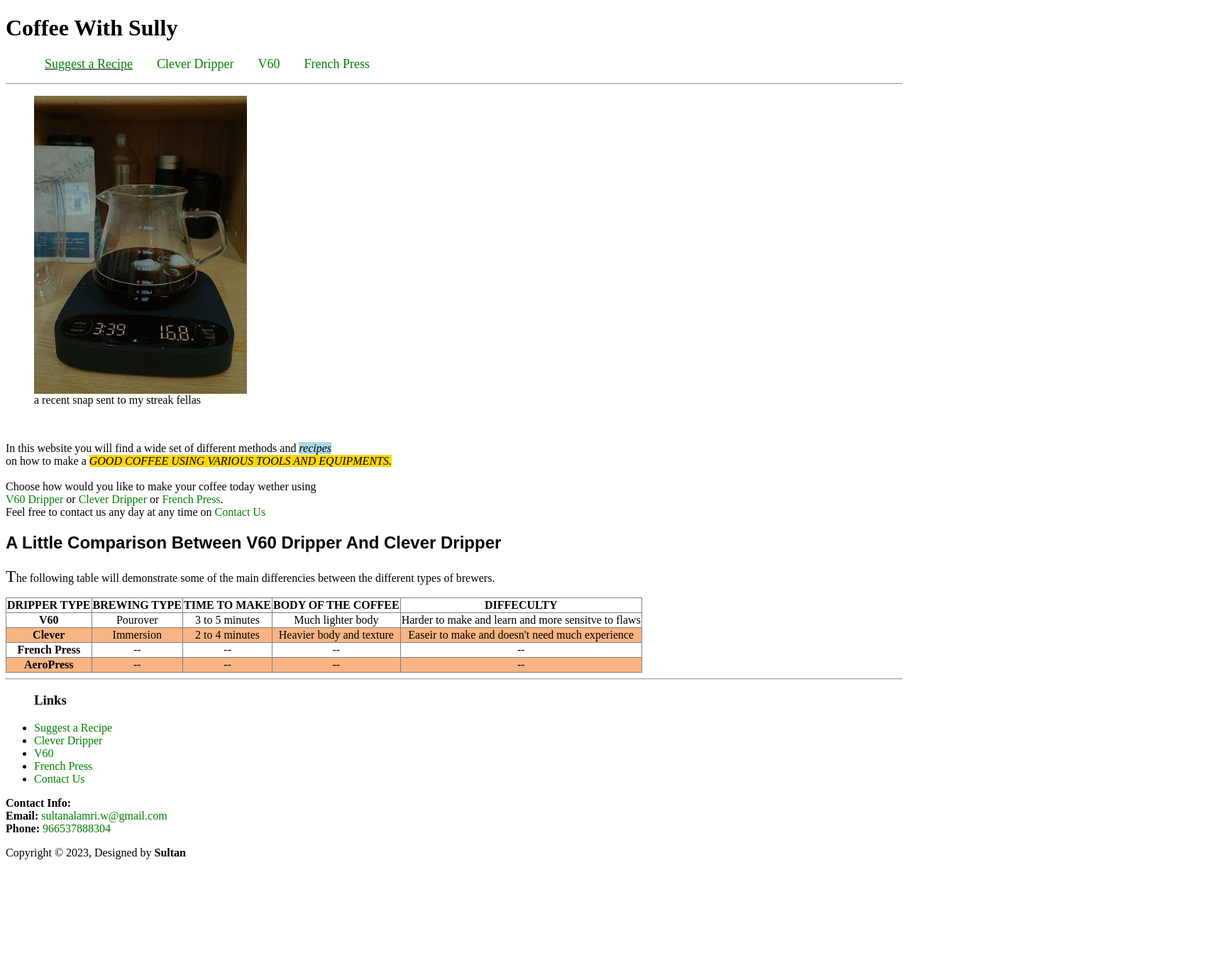
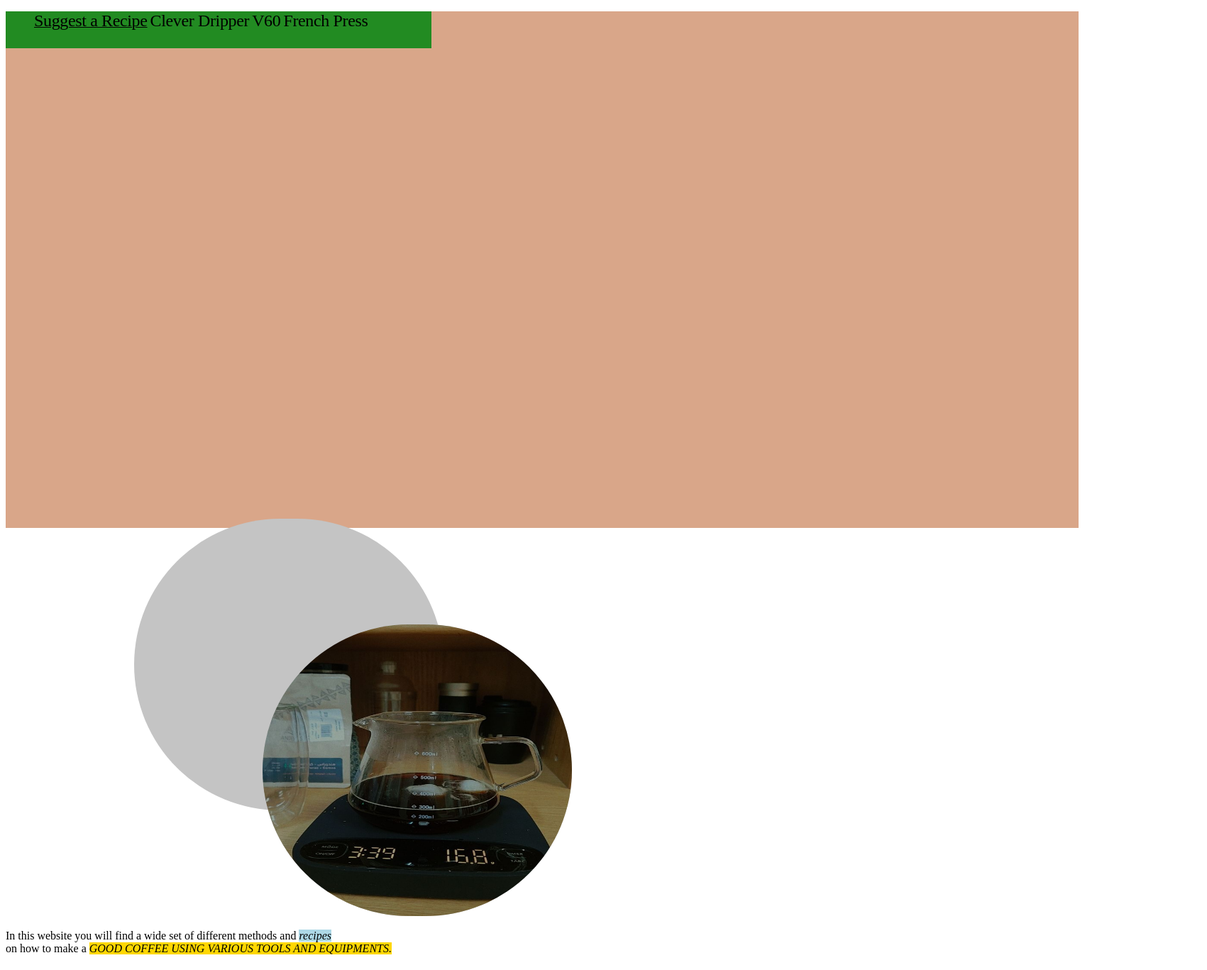
Before and after one commit to iSullya/swe-363-231, a plain HTML site: page index.html in a window 1280 px wide. Shown: the top 1367 px of the page at 71% size, 1701 px wide, since content can reach past the window. Before the commit the page ends 1227 px from the top, so only its background shows below. Drawn offline with Linux system fonts and the light colour scheme.

Commit message:
halfway thru framework

```diff
--- /dev/null
+++ b/css-3-exercise-1.css
@@ -0,0 +1,149 @@
+body {
+    /* background-color: rgb(27, 27, 27);  */
+    /* color: #b8bad4; */
+}
+
+/* img {
+
+    display: block;
+} */
+
+a {
+    color: green;
+    text-decoration: none;
+}
+
+a:hover {
+
+    font-weight: bold;
+}
+
+nav li {
+    display: inline;
+    /* display: flex; */
+
+
+
+}
+nav ul li:nth-child(1){
+    text-decoration: underline;
+}
+
+a:visited {
+    color: rgb(5, 45, 133);
+}
+
+table{
+    table-layout: fixed;
+    /* width: 100%; */
+    text-align: center;
+    border-collapse: collapse;
+}
+thead{
+    text-transform: uppercase;
+}
+
+tr:nth-child(even){
+    background-color: rgb(249, 180, 131);
+}
+tr:hover{
+    background-color: rgb(224, 126, 55);
+}
+
+/* .top{
+    background-color: #eb5406;
+} */
+
+em{
+    background: lightblue;
+}
+em#the_most_important{
+    background: gold;
+    text-transform: uppercase;
+}
+
+h2{
+    font-family: sans-serif;
+}
+
+h1,h2,h3,h4,h5,h6{
+    text-transform: capitalize;
+}
+
+h2 + p::first-letter{
+    font-size: x-large;
+}
+
+
+::selection{
+    background-color: #d9a689;
+    color: #261420;
+}
+
+input{
+    height: 20px;
+    border-color: lightgray;
+}
+header{
+    /* Rectangle 11 */
+    width: 1512px;
+    height: 79px;
+    flex-shrink: 0;
+    margin-bottom: 649px;
+
+
+
+}
+
+figure#fig1{
+    width: 436px;
+    height: 411px;
+    border-radius: 436px;
+    background: #C4C4C4;
+    margin: 149px 895px 168px 181px;
+
+}
+
+img#main_img{
+    width: 436px;
+    height: 411px;
+    flex-shrink: 0;
+    border-radius: 436px;
+
+    margin: 149px 895px 168px 181px;
+    background: #C4C4C4;
+}
+
+section#sec1{
+    /* Frame 7 */
+    background: #d9a689;
+    width: 1512px;
+    height: 728px;
+    flex-shrink: 0;
+    margin-bottom: 2340px;
+}
+nav#main_nav{
+    /* Rectangle 12 */
+    width: 600px;
+    height: 52px;
+    flex-shrink: 0;
+    background:forestgreen ;
+    margin: 13px 1028px 663px 0px;  /* !!!!!!!!!!!!!!!!!!!!!!!!!!!!!*/
+}
+
+nav ul li a{
+    width: 105px;
+    height: 26px;
+    flex-direction: column;
+    justify-content: center;
+    flex-shrink: 0;
+
+    color: #000;
+    text-align: center;
+    /* font-family: Gentium Book Basic; */
+    font-size: 24px;
+    font-style: normal;
+    font-weight: 400;
+    line-height: normal;
+    letter-spacing: -0.36px;
+}
--- a/index.html
+++ b/index.html
@@ -9,37 +9,55 @@
         <meta name="author" content="Sultan Alharbi">
         <meta name="viewport" content="width=device-width, initial-scale=1.0">
         <title>How to Make Pourover Coffee</title>
-        <link rel="stylesheet" href="styling2.css">
+        <link rel="stylesheet" href="css-3-exercise-1.css">
     </head>
 
     <body>
-        <header>
-        <h1>Coffee With Sully</h1>
-        <nav>
-            <ul>
-                <li><a href="contactUsForm.html">Suggest a Recipe</a></li>
-                <li><a href="clever.html">Clever Dripper</a></li>
-                <li><a href="v60.html">V60</a></li>
-                <li><a href="frenchPress.html">French Press</a></li>
-            </ul>
-        </nav>
-        </header>
+        <section id="sec1">
 
+            <header>
+            <!-- <h1>Coffee With Sully</h1> -->
+            <nav id="main_nav">
+                <ul>
+                    <li><a href="contactUsForm.html">Suggest a Recipe</a></li>
+                    <li><a href="clever.html">Clever Dripper</a></li>
+                    <li><a href="v60.html">V60</a></li>
+                    <li><a href="frenchPress.html">French Press</a></li>
+                </ul>
+            </nav>
+
+            <figure id="fig1" >
+                <img id="main_img" src="assets/Coffee2.jpg"
+                    alt="an image of a recent snap sent to my streak fellas" />
+                    <figcaption></figcaption>
+            </figure>
+                <p>
+                In this website you will find a wide set of different methods and
+                <em>recipes</em> <br>
+
+                on how to make a <em id="the_most_important">good coffee using various tools and
+                equipments.</em> <br><br>
+                </p>
+
+            </header>
+
+        </section>
         <hr>
-        <figure>
+
+        <!-- <figure>
         <img src="assets/Coffee2.jpg"
             alt="an image of a recent snap sent to my streak fellas" width="300" />
-            <figcaption>a recent snap sent to my streak fellas</figcaption>
-        </figure>
+            <figcaption></figcaption>
+        </figure> -->
         <br>
         <section>
             <article>
         <p>
-            In this website you will find a wide set of different methods and
+            <!-- In this website you will find a wide set of different methods and
             <em>recipes</em> <br>
 
             on how to make a <em id="the_most_important">good coffee using various tools and
-            equipments.</em> <br><br>
+            equipments.</em> <br><br> -->
 
             Choose how would you like to make your coffee today wether using <br>
             <a href="v60.html">V60 Dripper</a> or
```
